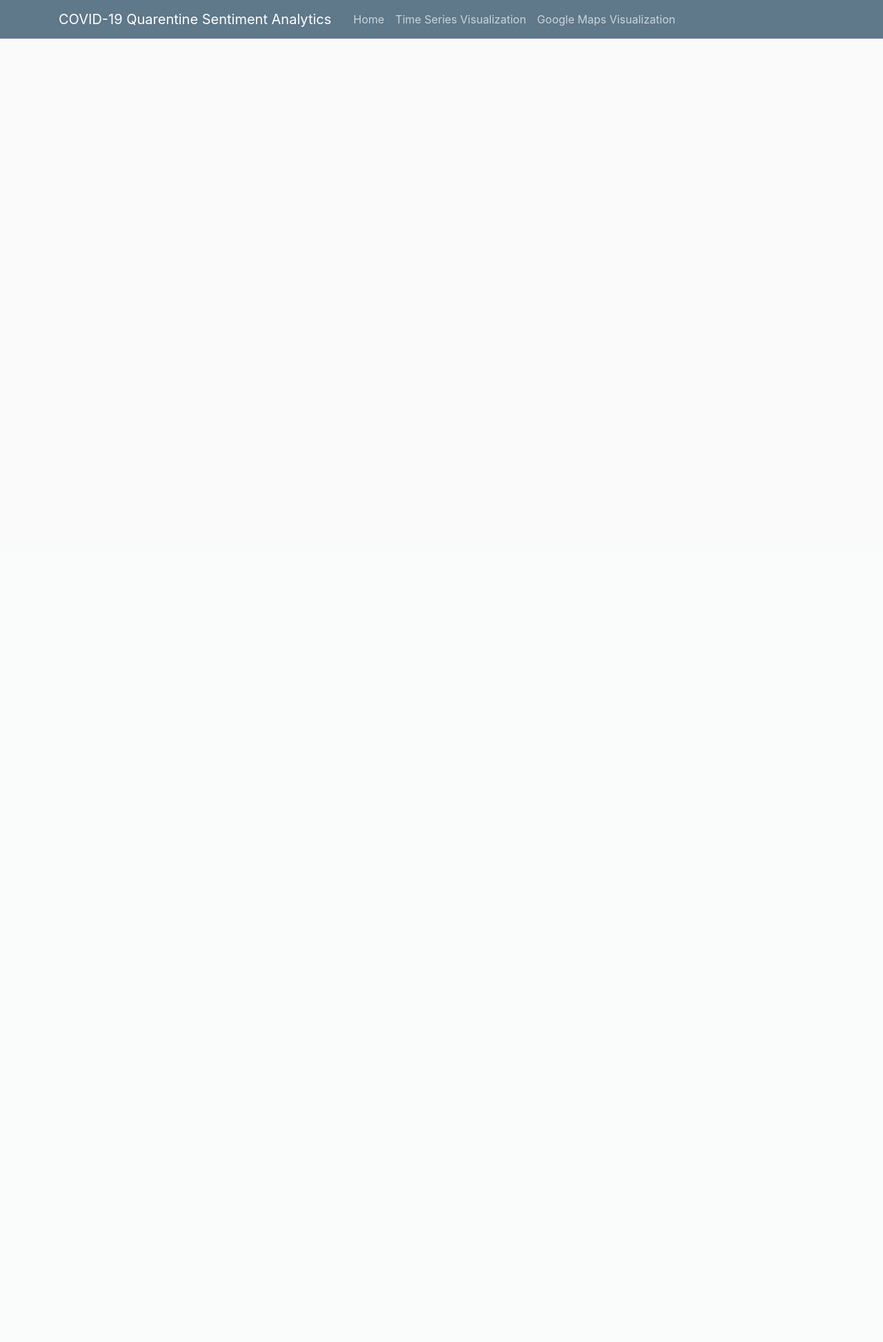
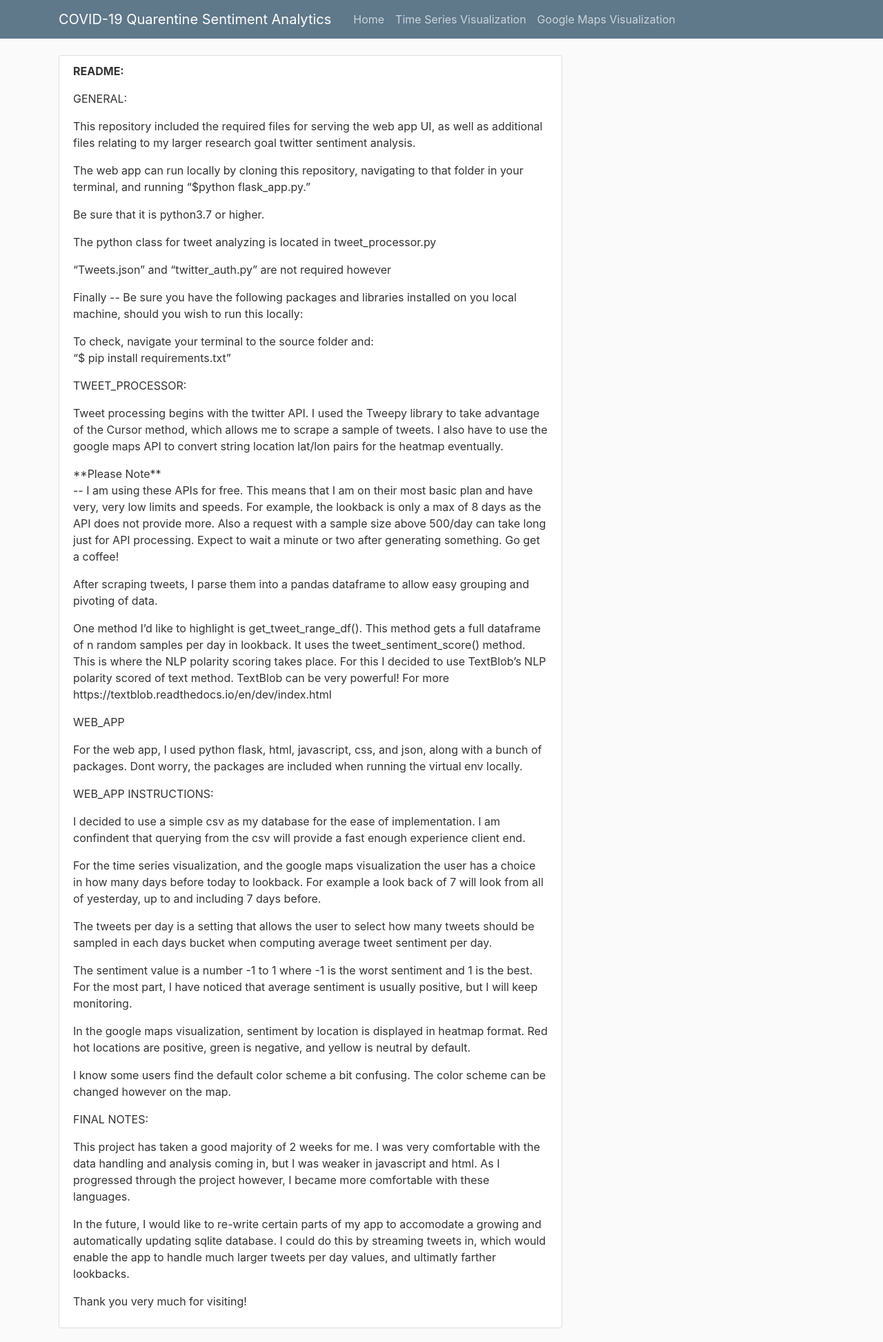
Before and after one commit to jamesheilberg/twitter-sentiment-quarentine, a Flask app: page / in a window 1280 px wide. Shown: the whole page at 69% size. Before the commit the page ends 56 px from the top, so only its background shows below. Run offline with Flask 2, Linux system fonts and the light colour scheme; parts of the project's set-up code (start-up, migrations or seed data) failed here and were passed over; some libraries are stand-ins or nearby versions.

Commit message:
changed readme

```diff
--- a/app.py
+++ b/app.py
@@ -127,5 +127,5 @@ def main():
 	analysis.update(df)
 
 if __name__ == '__main__':
-	main()
+	#main()
 	app.run()
--- a/templates/home.html
+++ b/templates/home.html
@@ -1,67 +1,66 @@
-<!DOCTYPE html>
-<html>
-<head>
-	 <!-- Required meta tags -->
-    <meta charset="utf-8">
-    <meta name="viewport" content="width=device-width, initial-scale=1, shrink-to-fit=no">
+{% extends "layout.html" %}
+{% block content %}
 
-    <!-- Bootstrap CSS -->
-    <link rel="stylesheet" href="https://stackpath.bootstrapcdn.com/bootstrap/4.5.0/css/bootstrap.min.css" integrity="sha384-9aIt2nRpC12Uk9gS9baDl411NQApFmC26EwAOH8WgZl5MYYxFfc+NcPb1dKGj7Sk" crossorigin="anonymous">
+<div class='content-section'>
+<p><b>README:</b></p>
 
-    <link rel="stylesheet" type="text/css" href="{{ url_for('static', filename='main.css') }}">
+<p>GENERAL:</p>
 
+<p>This repository included the required files for serving the web app UI, as well as additional files relating to my larger research goal twitter sentiment analysis.</p>
 
-	{% if title %}
-	<title>{{ appTitle }} - {{ title }}</title>
-	{% else %}
-	<title style="text-align:center">{{ appTitle }}</title>
-	{% endif %}
-</head>
-<body>
-	<!-- Navigation Bar -->
-	<header class="site-header">
-	  <nav class="navbar navbar-expand-md navbar-dark bg-steel fixed-top">
-	    <div class="container">
-	      <a class="navbar-brand mr-4" href="/">{{ appTitle }}</a>
-	      <button class="navbar-toggler" type="button" data-toggle="collapse" data-target="#navbarToggle" aria-controls="navbarToggle" aria-expanded="false" aria-label="Toggle navigation">
-	        <span class="navbar-toggler-icon"></span>
-	      </button>
-	      <div class="collapse navbar-collapse" id="navbarToggle">
-	        <div class="navbar-nav mr-auto">
-	          <a class="nav-item nav-link" href="/">Home</a>
-	          <a class="nav-item nav-link" href="/timeSeriesVisualization">Time Series Visualization</a>
-	          <a class="nav-item nav-link" href="/googleMapsVisualization">Google Maps Visualization</a>
+<p>The web app can run locally by cloning this repository, navigating to that folder in your terminal, and running &ldquo;$python flask_app.py.&rdquo;</p>
 
-	        </div>
-	        <!-- Navbar Right Side -->
-	        <div class="navbar-nav">
-	        	<!-- placeholder for links going on the right side of the header -->
-	        </div>
-	      </div>
-	    </div>
-	  </nav>
-	</header>
-	<!-- Navigation Bar END -->
+<p>Be sure that it is python3.7 or higher.</p>
 
-	<main role="main" class="container">
-	  <div class="row">
-	    <div class="col-md-8">
-	    	{% with messages = get_flashed_messages(with_categories=true) %}
-	    		{% if messages %}
-	    			{% for category, message in messages %}
-	    				<div class="alert alert-{{ catergory }}">
-	    					{{ message }}
-	    				</div>
-	    			{% endfor %}
-	    		{% endif %}
-	    	{% endwith %}
-	    </div>
-	  </div>
-	</main>
-	<!-- Optional JavaScript -->
-    <!-- jQuery first, then Popper.js, then Bootstrap JS -->
-    <script src="https://code.jquery.com/jquery-3.5.1.slim.min.js" integrity="sha384-DfXdz2htPH0lsSSs5nCTpuj/zy4C+OGpamoFVy38MVBnE+IbbVYUew+OrCXaRkfj" crossorigin="anonymous"></script>
-    <script src="https://cdn.jsdelivr.net/npm/popper.js@1.16.0/dist/umd/popper.min.js" integrity="sha384-Q6E9RHvbIyZFJoft+2mJbHaEWldlvI9IOYy5n3zV9zzTtmI3UksdQRVvoxMfooAo" crossorigin="anonymous"></script>
-    <script src="https://stackpath.bootstrapcdn.com/bootstrap/4.5.0/js/bootstrap.min.js" integrity="sha384-OgVRvuATP1z7JjHLkuOU7Xw704+h835Lr+6QL9UvYjZE3Ipu6Tp75j7Bh/kR0JKI" crossorigin="anonymous"></script>
-</body>
-</html>
+<p>
+The python class for tweet analyzing is located in tweet_processor.py</p>
+
+<p>&ldquo;Tweets.json&rdquo; and &ldquo;twitter_auth.py&rdquo; are not required however</p>
+
+<p>Finally -- Be sure you have the following packages and libraries installed on you local machine, should you wish to run this locally:</p>
+
+<p>To check, navigate your terminal to the source folder and:<br>
+&ldquo;$ pip install requirements.txt&rdquo;</p>
+
+<p>
+TWEET_PROCESSOR:</p>
+
+<p>Tweet processing begins with the twitter API. I used the Tweepy library to take advantage of the Cursor method, which allows me to scrape a sample of tweets. I also have to use the google maps API to convert string location lat/lon pairs for the heatmap eventually.</p>
+
+<p>**Please Note**<br>
+-- I am using these APIs for free. This means that I am on their most basic plan and have very, very low limits and speeds. For example, the lookback is only a max of 8 days as the API does not provide more. Also a request with a sample size above 500/day can take long just for API processing. Expect to wait a minute or two after generating something. Go get a coffee!</p>
+
+<p>After scraping tweets, I parse them into a pandas dataframe to allow easy grouping and pivoting of data.</p>
+
+<p>One method I&rsquo;d like to highlight is get_tweet_range_df(). This method gets a full dataframe of n random samples per day in lookback. It uses the tweet_sentiment_score() method. This is where the NLP polarity scoring takes place. For this I decided to use TextBlob&rsquo;s NLP polarity scored of text method. TextBlob can be very powerful! For more https://textblob.readthedocs.io/en/dev/index.html</p>
+
+<p>WEB_APP</p>
+
+<p>For the web app, I used python flask, html, javascript, css, and json, along with a bunch of packages. Dont worry, the packages are included when running the virtual env locally.</p>
+
+<p>WEB_APP INSTRUCTIONS:</p>
+
+<p>I decided to use a simple csv as my database for the ease of implementation. I am confindent that querying from the csv will provide a fast enough experience client end.</p>
+
+<p>For the time series visualization, and the google maps visualization the user has a choice in how many days before today to lookback. For example a look back of 7 will look from all of yesterday, up to and including 7 days before.</p>
+
+<p>The tweets per day is a setting that allows the user to select how many tweets should be sampled in each days bucket when computing average tweet sentiment per day.</p>
+
+<p>The sentiment value is a number -1 to 1 where -1 is the worst sentiment and 1 is the best. For the most part, I have noticed that average sentiment is usually positive, but I will keep monitoring.</p>
+
+<p>In the google maps visualization, sentiment by location is displayed in heatmap format. Red hot locations are positive, green is negative, and yellow is neutral by default.</p>
+
+<p>I know some users find the default color scheme a bit confusing. The color scheme can be changed however on the map.</p>
+
+<p>
+FINAL NOTES:</p>
+
+<p>This project has taken a good majority of 2 weeks for me. I was very comfortable with the data handling and analysis coming in, but I was weaker in javascript and html. As I progressed through the project however, I became more comfortable with these languages.</p>
+
+<p>In the future, I would like to re-write certain parts of my app to accomodate a growing and automatically updating sqlite database. I could do this by streaming tweets in, which would enable the app to handle much larger tweets per day values, and ultimatly farther lookbacks.</p>
+
+<p>Thank you very much for visiting!</p>
+
+</div>
+
+{% endblock content %}
```
Also changed, not shown: tweets.csv (deleted, +0 -99 lines), README.md.
